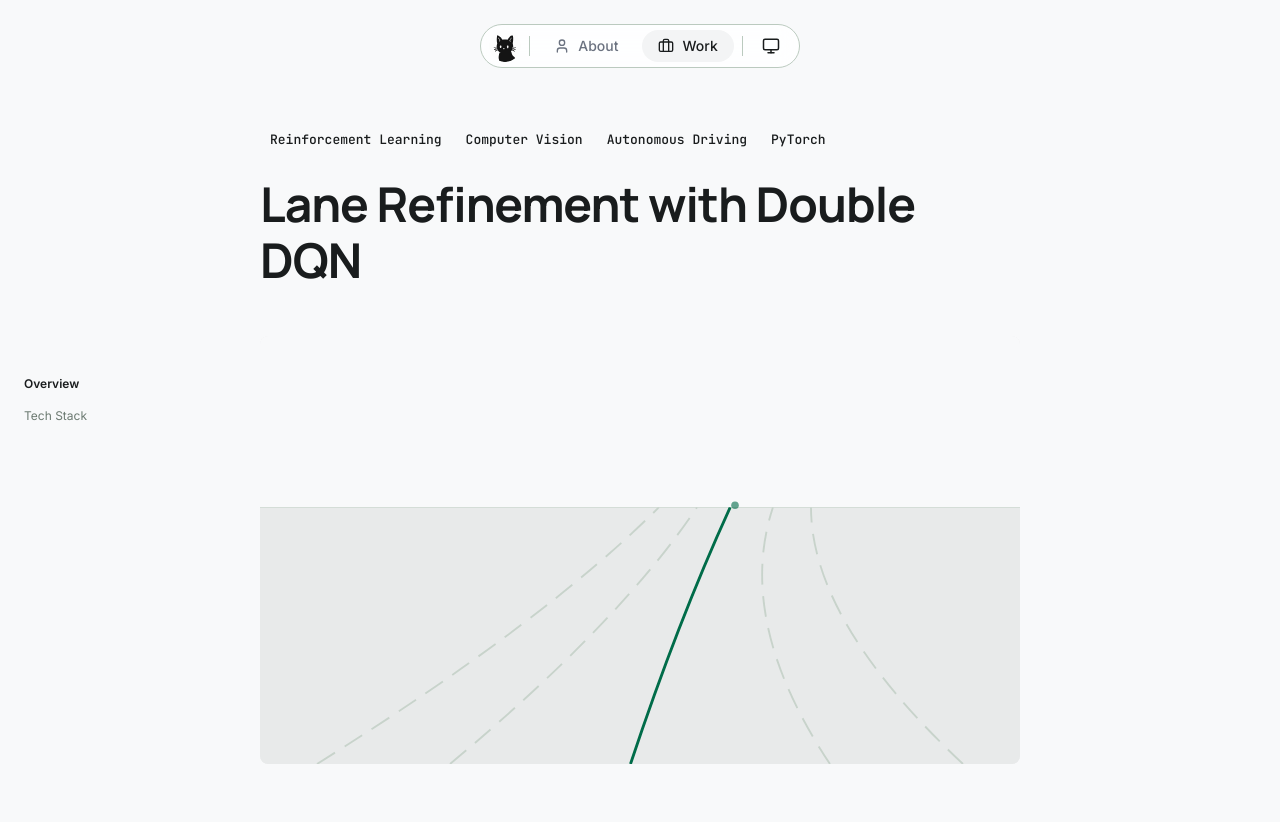
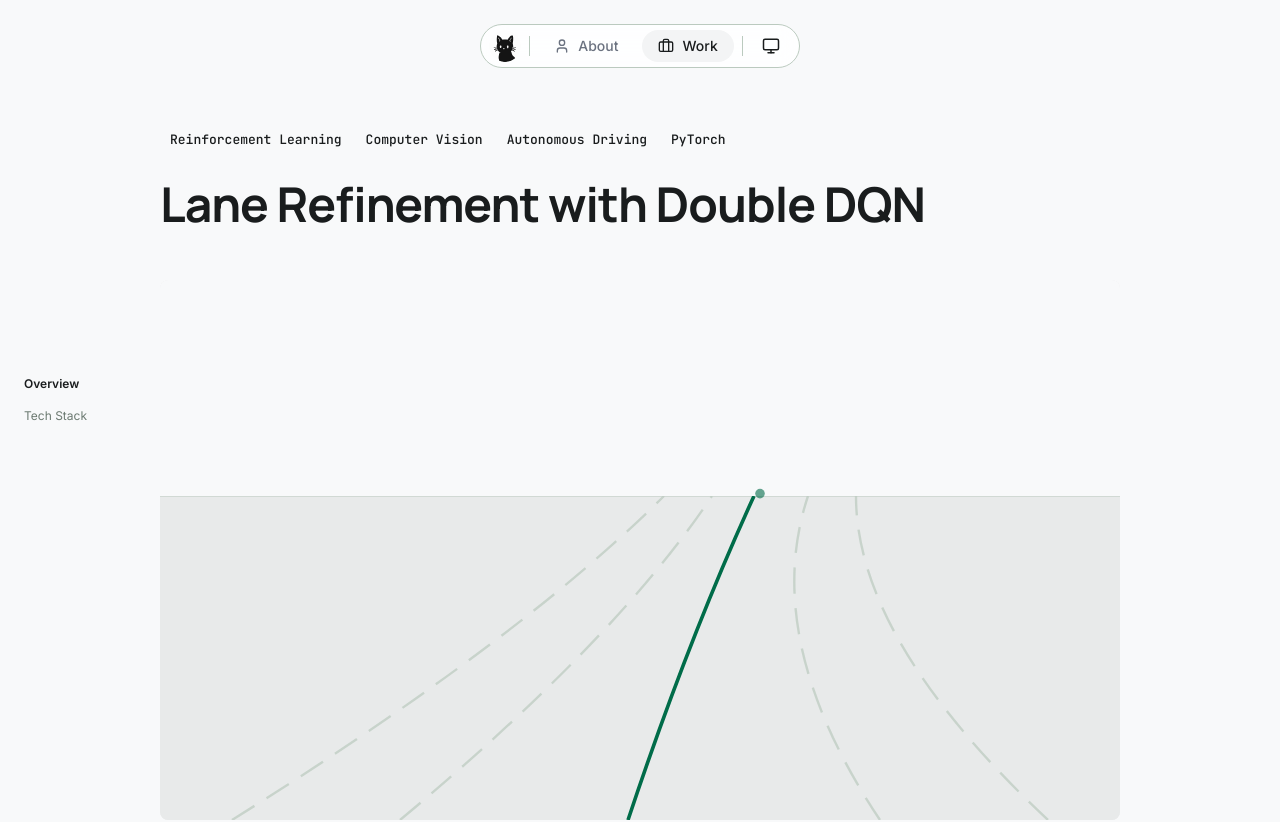
Before and after one commit to 95-ag/ag-portfolio, a Next.js app: page /work/lane-refinement-rl in a window 1280 px wide. Shown: the top 822 px of the page. Built offline with nearby package versions, Linux system fonts and the light colour scheme.

Commit message:
style: widen project article max-width to 960px for editorial spread

```diff
--- a/src/app/work/[slug]/page.tsx
+++ b/src/app/work/[slug]/page.tsx
@@ -47,7 +47,7 @@
 
       <Section>
         <Container>
-          <div className="mx-auto max-w-[760px]">
+          <div className="mx-auto max-w-[960px]">
             {/* Header: tags, title, subtitle, links */}
             <ProjectHeader frontmatter={fm} />
 
```
